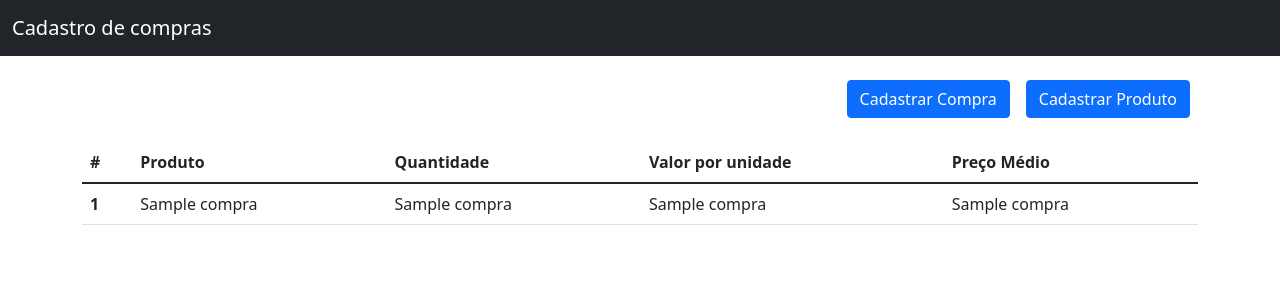
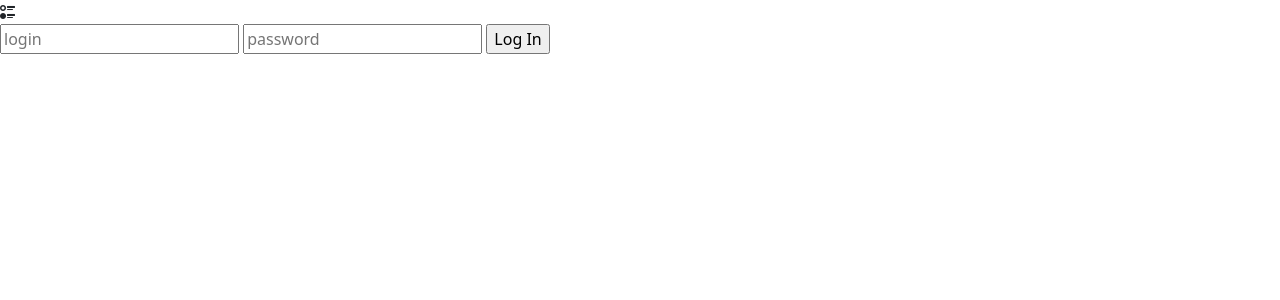
Before and after one commit to ruan4f/PythonStudy, a Flask app: page / in a window 1280 px wide. Shown: the top 300 px of the page. Run offline with Flask 2, Linux system fonts and the light colour scheme; a database or web service that is not in the repository returns one stand-in record (values such as "Sample title"); some libraries are stand-ins or nearby versions.

Commit message:
Redirect Login

```diff
--- a/ControleEstoque/app.py
+++ b/ControleEstoque/app.py
@@ -47,7 +47,16 @@
     query(queryString.format(nome))
 
 
-@app.route('/', methods=['GET', 'POST'])
+@app.route('/')
+def login(nome=None):
+    return render_template("login.html")
+
+
+@app.route('/login', methods=['POST'])
+def logar(nome=None):
+    return redirect("compra")
+
+
 @app.route('/compra', methods=['GET', 'POST'])
 def compra(nome=None):
     if request.method == "POST":
@@ -64,9 +73,7 @@
     return render_template("produtos.html", produtos=lista_produtos())
 
 
-@app.route('/login/', methods=['GET'])
-def inicio(nome=None):
-    return render_template("login.html")
+
 
 
 # @app.route('/compraProdutos/', methods=['GET'])
--- a/ControleEstoque/templates/login.html
+++ b/ControleEstoque/templates/login.html
@@ -22,7 +22,7 @@
     </div>
 
     <!-- Login Form -->
-    <form action="{{ url_for('inicio') }}" method="post">
+    <form action="{{ url_for('logar') }}" method="post">
       <input type="text" id="login" class="fadeIn second" name="login" placeholder="login">
       <input type="text" id="password" class="fadeIn third" name="login" placeholder="password">
       <input type="submit" class="fadeIn fourth" value="Log In">
```
